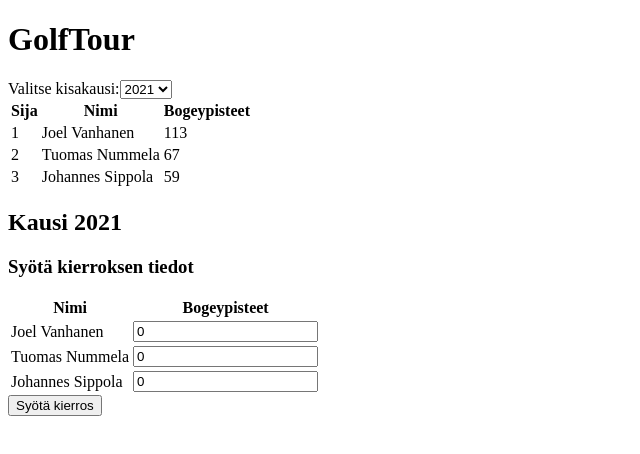
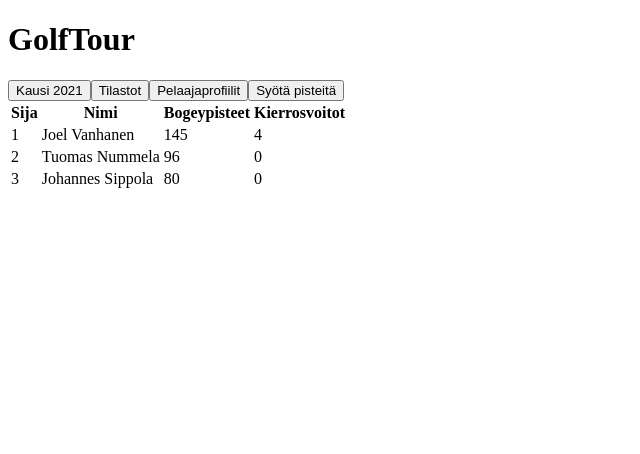
Before and after one commit to tuomax7/golftour, a React (Create React App) app: page / in a window 1280 px wide. Shown: the top 454 px of the page, without its empty margins (0-640 px from the left). Built offline with nearby package versions, Linux system fonts and the light colour scheme.

Commit message:
Restructuring and a new navbar.

```diff
--- a/src/App.js
+++ b/src/App.js
@@ -1,6 +1,7 @@
 import './App.css';
 import Leaderboard from './components/Leaderboard.js'
 import ScoreInput from './components/ScoreInput'
+import Navbar from './components/Navbar.js'
 
 import {useState} from 'react'
 
@@ -10,32 +11,70 @@ function App() {
     [
         {
             name: "Johannes Sippola",
-            score: [59, 0, 0],
-            roundWins: 0,
+            score: [80, 0, 0],
+            roundWins: [0, 0, 0],
             records: [28, 0, 0]
         },
         {
             name: "Joel Vanhanen",
-            score: [113, 0, 0],
-            roundWins: 3,
+            score: [145, 0, 0],
+            roundWins: [4, 0, 0],
             records: [42, 0, 0]
         },
         {
             name: "Tuomas Nummela",
-            score: [67, 0, 0],
-            roundWins: 0,
+            score: [96, 0, 0],
+            roundWins: [0, 0, 0],
             records: [29, 0, 0]
         }
     ]
   )
 
-  return (
-    <div>
-      <h1>GolfTour</h1>
-      <Leaderboard contestants={contestants} setContestants={setContestants}/>
-      <ScoreInput contestants={contestants} setContestants={setContestants}/>
-    </div>
-  );
+  const [currentSeason] = useState(2021)
+
+  const [appState, setAppState] = useState("main")
+
+  switch(appState){
+    case "main":
+      return(
+        <div>
+          <Navbar currentSeason={currentSeason} appState={appState} setAppState={setAppState}/>
+          <Leaderboard contestants={contestants} setContestants={setContestants} currentSeason={currentSeason} appState={appState}/>
+        </div>
+      )
+
+    case "stats":
+      return(
+        <div>
+          <Navbar currentSeason={currentSeason} appState={appState} setAppState={setAppState}/>
+          <p>Stats</p>
+        </div>
+      )
+
+      case "profiles":
+        return(
+          <div>
+            <Navbar currentSeason={currentSeason} appState={appState} setAppState={setAppState}/>
+            <p>Profiles</p>
+          </div>
+        )
+
+      case "input":
+        return(
+          <div>
+            <Navbar currentSeason={currentSeason} appState={appState} setAppState={setAppState} />
+            <ScoreInput contestants={contestants} setContestants={setContestants} currentSeason={currentSeason}/>
+          </div>
+        )
+
+      default:
+        return(
+          <div>
+            <p>Page could not be loaded</p>
+          </div>
+        )
+
+  }
 }
 
 export default App;
--- a/src/components/Leaderboard.js
+++ b/src/components/Leaderboard.js
@@ -1,30 +1,8 @@
-import { select } from 'async'
 import React from 'react'
-import {useState} from 'react'
 
 
 
-const Leaderboard = ({contestants, setContestants}) => {
-
-    const [selectedSeason, setSelectedSeason] = useState(2021)
-
-
-    const SeasonSelector = () => {
-
-        //When selected season changes, selected seasonstate updates
-        const selectedSeasonChange = () => setSelectedSeason(document.getElementById('seasonSelector').value)
-
-        const seasons = [2021, 2022, 2023]
-        return(
-            <div>
-                Valitse kisakausi:
-                <select id="seasonSelector" onChange={selectedSeasonChange} defaultValue={selectedSeason}>
-                    {seasons.map(season => <option key={season}>{season}</option>)}
-                </select>
-            </div>
-        )
-    }
-
+const Leaderboard = ({contestants, setContestants, currentSeason, appState}) => {
 
 
     const BoardListing = () => {
@@ -32,7 +10,7 @@ const Leaderboard = ({contestants, setContestants}) => {
         //Custom season- and scorebased sorting for leaderboard
 
         const sortedLeaderboard = contestants.sort((a, b) => {
-            if(a.score[selectedSeason-2021] > b.score[selectedSeason-2021]){
+            if(a.score[currentSeason-2021] > b.score[currentSeason-2021]){
                 return -1
             }
             else return 1
@@ -46,13 +24,15 @@ const Leaderboard = ({contestants, setContestants}) => {
                             <th>Sija</th>
                             <th>Nimi</th>
                             <th>Bogeypisteet</th>
+                            <th>Kierrosvoitot</th>
                         </tr>
 
                         {sortedLeaderboard.map(contestant =>
                             <tr key={contestant.name}>
                                 <td>{sortedLeaderboard.indexOf(contestant)+1}</td>
                                 <td>{contestant.name}</td>
-                                <td>{contestant.score[selectedSeason-2021]}</td>
+                                <td>{contestant.score[currentSeason-2021]}</td>
+                                <td>{contestant.roundWins[currentSeason-2021]}</td>
                             </tr>
                         )}
                     </tbody>
@@ -61,11 +41,8 @@ const Leaderboard = ({contestants, setContestants}) => {
         )
     }
 
-
-
     return(
         <div>
-            <SeasonSelector />
             <BoardListing />
         </div>
     )
--- /dev/null
+++ b/src/components/Navbar.js
@@ -0,0 +1,16 @@
+import React from 'react'
+
+const Navbar = ({currentSeason, appState, setAppState}) => {
+
+    return(
+        <div>
+            <h1>GolfTour</h1>
+            <button onClick={() => setAppState("main")}>Kausi {currentSeason}</button>
+            <button onClick={() => setAppState("stats")}>Tilastot</button>
+            <button onClick={() => setAppState("profiles")}>Pelaajaprofiilit</button>
+            <button onClick={() => setAppState("input")}>Syötä pisteitä</button>
+        </div>
+    )
+}
+
+export default Navbar
--- a/src/components/ScoreInput.js
+++ b/src/components/ScoreInput.js
@@ -1,8 +1,6 @@
 import React from 'react'
 
-const ScoreInput = ({contestants, setContestants}) => {
-
-    const season = 2021
+const ScoreInput = ({contestants, setContestants, currentSeason}) => {
 
 
     const scoreInputted = () => {
@@ -10,7 +8,7 @@ const ScoreInput = ({contestants, setContestants}) => {
 
         changedContestants.map(changedContestant =>
 
-            changedContestant.score[season-2021] += parseInt(document.getElementById(changedContestant.name).value)
+            changedContestant.score[currentSeason-2021] += parseInt(document.getElementById(changedContestant.name).value)
 
         )
         setContestants(changedContestants)
@@ -46,7 +44,7 @@ const ScoreInput = ({contestants, setContestants}) => {
 
     return(
         <div>
-            <h2>Kausi {season}</h2>
+            <h2>Kausi {currentSeason}</h2>
             <h3>Syötä kierroksen tiedot</h3>
             <InputForm />
         </div>
```
